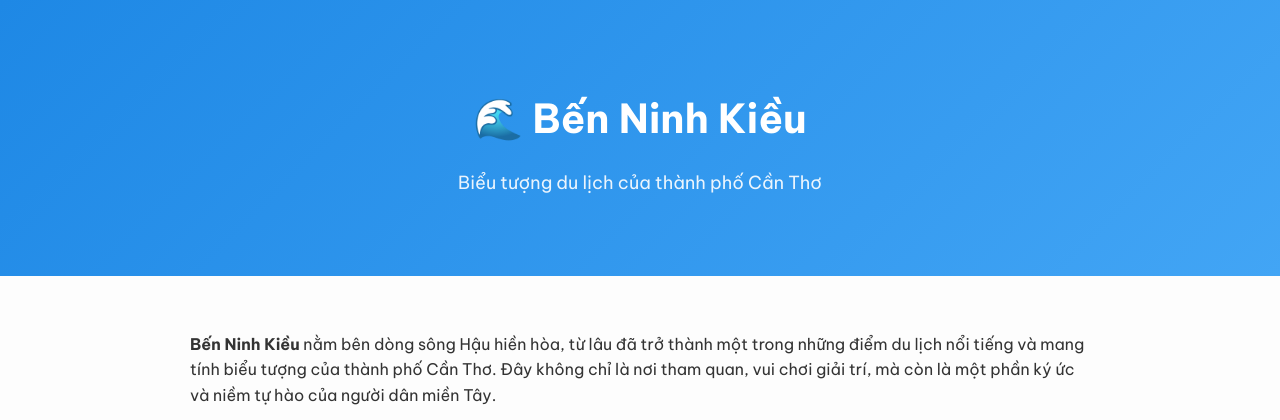
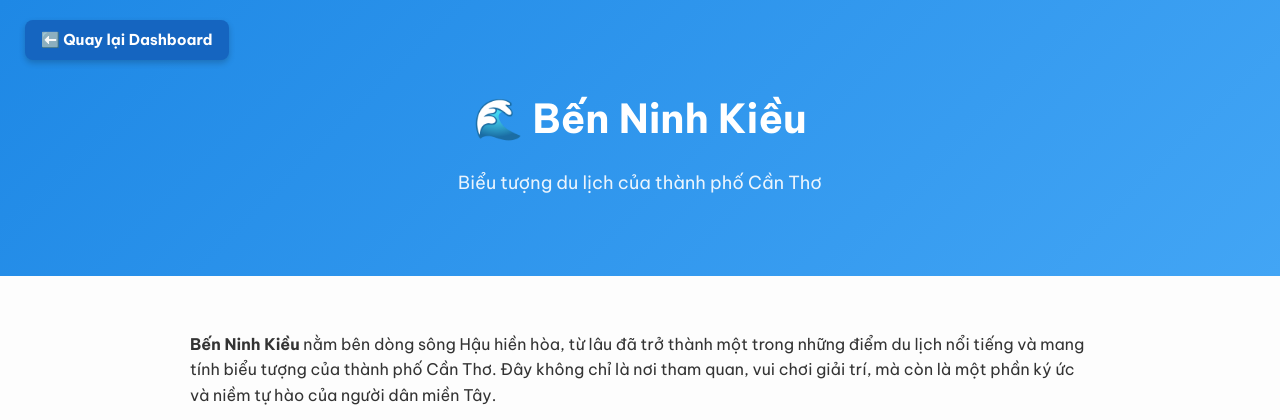
Before and after one commit to hung83st/mekongkit, a Flask app: page /ben-ninh-kieu in a window 1280 px wide. Shown: the top 420 px of the page. Run offline with Flask 3, Linux system fonts and the light colour scheme; some libraries are stand-ins or nearby versions.

Commit message:
Update ben_ninh_kieu.html

```diff
--- a/travel_kit/templates/ben_ninh_kieu.html
+++ b/travel_kit/templates/ben_ninh_kieu.html
@@ -5,6 +5,7 @@
     <meta charset="UTF-8">
     <title>Bến Ninh Kiều - Cần Thơ</title>
     <link href="https://fonts.googleapis.com/css2?family=Be+Vietnam+Pro:wght@400;600;700&display=swap" rel="stylesheet">
+    <script src="https://aframe.io/releases/1.4.2/aframe.min.js"></script> <!-- Thư viện 360° -->
     <style>
         body {
             font-family: 'Be Vietnam Pro', sans-serif;
@@ -19,6 +20,7 @@
             color: white;
             text-align: center;
             padding: 60px 20px;
+            position: relative; /* cần để định vị nút quay lại */
         }
         header h1 {
             font-size: 40px;
@@ -28,6 +30,27 @@
             font-size: 18px;
             opacity: 0.9;
         }
+
+        /* 🔙 Nút quay lại Dashboard */
+        .back-btn {
+            position: absolute;
+            top: 20px;
+            left: 25px;
+            background: #1565c0;
+            color: white;
+            text-decoration: none;
+            padding: 8px 16px;
+            border-radius: 8px;
+            font-weight: bold;
+            font-size: 15px;
+            transition: background 0.3s ease, transform 0.2s ease;
+            box-shadow: 0 3px 6px rgba(0,0,0,0.2);
+        }
+        .back-btn:hover {
+            background: #0d47a1;
+            transform: translateY(-2px);
+        }
+
         .container {
             max-width: 900px;
             margin: auto;
@@ -67,10 +90,27 @@
         .btn:hover {
             background: #1565c0;
         }
+
+        /* Phần camera 360° */
+        .viewer-360 {
+            width: 100%;
+            height: 500px;
+            border-radius: 15px;
+            overflow: hidden;
+            margin-top: 20px;
+            box-shadow: 0 5px 15px rgba(0,0,0,0.15);
+            transition: transform 0.3s;
+        }
+        .viewer-360:hover {
+            transform: scale(1.02);
+        }
     </style>
 </head>
 <body>
     <header>
+        <!-- 🔙 Nút quay lại -->
+        <a href="{{ url_for('dashboard') }}" class="back-btn">⬅️ Quay lại Dashboard</a>
+
         <h1>🌊 Bến Ninh Kiều</h1>
         <p>Biểu tượng du lịch của thành phố Cần Thơ</p>
     </header>
@@ -99,7 +139,8 @@
             ngắm nhìn cảnh hoàng hôn rực rỡ trên sông Hậu và tận hưởng ẩm thực đặc sắc ngay trên du thuyền.
         </p>
 
-        <a href="https://goo.gl/maps/f6RzzFhKuYrkZGdE9" target="_blank" class="btn">📍 Xem vị trí trên Google Maps</a>
+        <a href="https://www.google.com/maps/place/B%E1%BA%BFn+Ninh+Ki%E1%BB%81u/@10.0322715,105.7856559,17z/data=!3m1!4b1!4m6!3m5!1s0x31a06298aae43e71:0xc6a64bdac582285d!8m2!3d10.0322715!4d105.7882308!16s%2Fg%2F11_ygvs77?entry=ttu&g_ep=EgoyMDI1MTAwOC4wIKXMDSoASAFQAw%3D%3D"
+           target="_blank" class="btn">📍 Xem vị trí trên Google Maps</a>
     </div>
 
     <footer>
```
